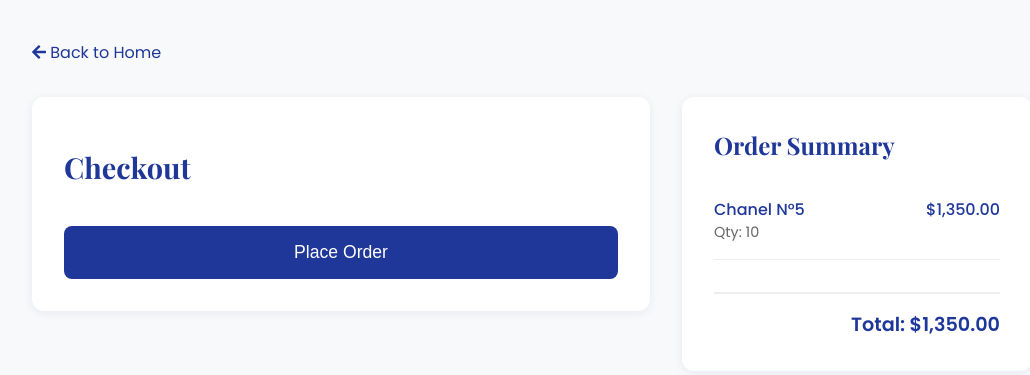
After one commit to just4zzzz/scenthaven, a PHP site: page /checkout.php in a window 1280 px wide. The commit adds this page. Shown: the top 375 px of the page, without its empty margins (108-1138 px from the left). Run offline with PHP 8.4, Linux system fonts and the light colour scheme; a user stored in the database is signed in; data comes from the database, SQL or seed files in the repository; tables that the repository leaves empty hold one stand-in row (values such as "Sample post").

Commit message:
checkout feature

```diff
--- a/cart_sidebar.php
+++ b/cart_sidebar.php
@@ -41,3 +41,6 @@ foreach ($cartItems as $item) {
 }
 echo '</div>';
 echo '<div style="margin-top:1.5rem;text-align:right;font-weight:600;color:#1e3799;font-size:1.1em;">Total: $'.number_format($total,2).'</div>';
+echo '<div style="margin-top:1rem;text-align:center;">';
+echo '<a href="checkout.php" style="display:inline-block;background:#1e3799;color:#fff;text-decoration:none;padding:12px 24px;border-radius:8px;font-weight:500;transition:background 0.3s ease;">Proceed to Checkout</a>';
+echo '</div>';
--- /dev/null
+++ b/checkout.php
@@ -0,0 +1,257 @@
+<?php
+session_start();
+require_once 'config.php';
+
+// Check if user is logged in
+if (!isset($_SESSION['loggedin']) || !$_SESSION['loggedin']) {
+    header('Location: login.php');
+    exit;
+}
+
+$userId = $_SESSION['id'];
+$success = false;
+$error = '';
+
+// Process checkout
+if ($_SERVER['REQUEST_METHOD'] === 'POST') {
+    mysqli_begin_transaction($conn);
+    try {
+        // Get cart items
+        $cartQuery = "SELECT c.id as cartId, p.id as productId, p.name, p.price, c.quantity
+                     FROM cart c
+                     JOIN products p ON c.productId = p.id
+                     WHERE c.userId = ?";
+        $cartStmt = mysqli_prepare($conn, $cartQuery);
+        mysqli_stmt_bind_param($cartStmt, 'i', $userId);
+        mysqli_stmt_execute($cartStmt);
+        $cartResult = mysqli_stmt_get_result($cartStmt);
+
+        $totalAmount = 0;
+        $cartItems = [];
+
+        while ($item = mysqli_fetch_assoc($cartResult)) {
+            $cartItems[] = $item;
+            $totalAmount += $item['price'] * $item['quantity'];
+        }
+
+        if (count($cartItems) === 0) {
+            throw new Exception('Your cart is empty');
+        }
+
+        // Create order
+        $orderQuery = "INSERT INTO orders (userId, totalAmount, status) VALUES (?, ?, 'placed')";
+        $orderStmt = mysqli_prepare($conn, $orderQuery);
+        mysqli_stmt_bind_param($orderStmt, 'id', $userId, $totalAmount);
+        mysqli_stmt_execute($orderStmt);
+        $orderId = mysqli_insert_id($conn);
+
+        // Add order items
+        $itemQuery = "INSERT INTO orderItems (orderId, productId, quantity, pricePerUnit, subtotal) VALUES (?, ?, ?, ?, ?)";
+        $itemStmt = mysqli_prepare($conn, $itemQuery);
+
+        foreach ($cartItems as $item) {
+            $subtotal = $item['price'] * $item['quantity'];
+            mysqli_stmt_bind_param($itemStmt, 'iiidi', $orderId, $item['productId'], $item['quantity'], $item['price'], $subtotal);
+            mysqli_stmt_execute($itemStmt);
+        }
+
+        // Clear cart
+        $clearCartQuery = "DELETE FROM cart WHERE userId = ?";
+        $clearCartStmt = mysqli_prepare($conn, $clearCartQuery);
+        mysqli_stmt_bind_param($clearCartStmt, 'i', $userId);
+        mysqli_stmt_execute($clearCartStmt);
+
+        mysqli_commit($conn);
+        $success = true;
+
+    } catch (Exception $e) {
+        mysqli_rollback($conn);
+        $error = $e->getMessage();
+    }
+}
+
+// Get cart items for display
+$cartQuery = "SELECT p.name, p.price, c.quantity
+             FROM cart c
+             JOIN products p ON c.productId = p.id
+             WHERE c.userId = ?";
+$cartStmt = mysqli_prepare($conn, $cartQuery);
+mysqli_stmt_bind_param($cartStmt, 'i', $userId);
+mysqli_stmt_execute($cartStmt);
+$cartResult = mysqli_stmt_get_result($cartStmt);
+
+$totalAmount = 0;
+$cartItems = [];
+
+while ($item = mysqli_fetch_assoc($cartResult)) {
+    $cartItems[] = $item;
+    $totalAmount += $item['price'] * $item['quantity'];
+}
+?>
+<!DOCTYPE html>
+<html lang="en">
+<head>
+    <meta charset="UTF-8">
+    <meta name="viewport" content="width=device-width, initial-scale=1.0">
+    <title>Checkout - Scent Haven</title>
+    <link href="https://fonts.googleapis.com/css2?family=Playfair+Display:wght@400;500;600;700&family=Poppins:wght@300;400;500;600&display=swap" rel="stylesheet">
+    <link rel="stylesheet" href="https://cdnjs.cloudflare.com/ajax/libs/font-awesome/5.15.4/css/all.min.css">
+    <style>
+        body {
+            font-family: 'Poppins', sans-serif;
+            margin: 0;
+            padding: 0;
+            background: #f8f9fa;
+            color: #333;
+        }
+        .container {
+            max-width: 1000px;
+            margin: 40px auto;
+            padding: 0 20px;
+        }
+        .checkout-grid {
+            display: grid;
+            grid-template-columns: 1fr 350px;
+            gap: 2rem;
+            align-items: start;
+        }
+        .order-summary {
+            background: white;
+            padding: 2rem;
+            border-radius: 12px;
+            box-shadow: 0 2px 10px rgba(30,55,153,0.08);
+        }
+        .order-items {
+            margin-bottom: 2rem;
+        }
+        .order-item {
+            display: flex;
+            justify-content: space-between;
+            padding: 1rem 0;
+            border-bottom: 1px solid #eee;
+        }
+        .item-details {
+            flex: 1;
+        }
+        .item-name {
+            font-weight: 500;
+            color: #1e3799;
+        }
+        .item-quantity {
+            font-size: 0.9em;
+            color: #666;
+        }
+        .item-price {
+            font-weight: 500;
+            color: #1e3799;
+        }
+        .total {
+            margin-top: 1.5rem;
+            padding-top: 1rem;
+            border-top: 2px solid #eee;
+            text-align: right;
+            font-size: 1.2em;
+            font-weight: 600;
+            color: #1e3799;
+        }
+        .checkout-form {
+            background: white;
+            padding: 2rem;
+            border-radius: 12px;
+            box-shadow: 0 2px 10px rgba(30,55,153,0.08);
+        }
+        .form-title {
+            font-family: 'Playfair Display', serif;
+            font-size: 1.8rem;
+            color: #1e3799;
+            margin-bottom: 1.5rem;
+        }
+        .checkout-btn {
+            background: #1e3799;
+            color: white;
+            border: none;
+            padding: 1rem 2rem;
+            border-radius: 8px;
+            font-size: 1.1em;
+            font-weight: 500;
+            cursor: pointer;
+            width: 100%;
+            margin-top: 1rem;
+            transition: background 0.3s ease;
+        }
+        .checkout-btn:hover {
+            background: #4a69bd;
+        }
+        .success-message {
+            text-align: center;
+            padding: 2rem;
+            background: #d4edda;
+            color: #155724;
+            border-radius: 8px;
+            margin-bottom: 1rem;
+        }
+        .error-message {
+            text-align: center;
+            padding: 2rem;
+            background: #f8d7da;
+            color: #721c24;
+            border-radius: 8px;
+            margin-bottom: 1rem;
+        }
+        .back-link {
+            display: inline-block;
+            margin-bottom: 2rem;
+            color: #1e3799;
+            text-decoration: none;
+        }
+        .back-link:hover {
+            text-decoration: underline;
+        }
+    </style>
+</head>
+<body>
+    <div class="container">
+        <a href="index.php" class="back-link"><i class="fas fa-arrow-left"></i> Back to Home</a>
+
+        <?php if ($success): ?>
+            <div class="success-message">
+                <h2><i class="fas fa-check-circle"></i> Order Placed Successfully!</h2>
+                <p>Thank you for your purchase. Your order has been confirmed.</p>
+                <a href="index.php" style="color:#155724;text-decoration:underline;">Continue Shopping</a>
+            </div>
+        <?php elseif ($error): ?>
+            <div class="error-message">
+                <h2><i class="fas fa-exclamation-circle"></i> Error</h2>
+                <p><?php echo htmlspecialchars($error); ?></p>
+            </div>
+        <?php else: ?>
+            <div class="checkout-grid">
+                <div class="checkout-form">
+                    <h1 class="form-title">Checkout</h1>
+                    <form method="post" action="checkout.php">
+                        <button type="submit" class="checkout-btn">Place Order</button>
+                    </form>
+                </div>
+
+                <div class="order-summary">
+                    <h2 style="font-family:'Playfair Display',serif;color:#1e3799;margin-top:0;">Order Summary</h2>
+                    <div class="order-items">
+                        <?php foreach ($cartItems as $item): ?>
+                            <div class="order-item">
+                                <div class="item-details">
+                                    <div class="item-name"><?php echo htmlspecialchars($item['name']); ?></div>
+                                    <div class="item-quantity">Qty: <?php echo $item['quantity']; ?></div>
+                                </div>
+                                <div class="item-price">$<?php echo number_format($item['price'] * $item['quantity'], 2); ?></div>
+                            </div>
+                        <?php endforeach; ?>
+                    </div>
+                    <div class="total">
+                        Total: $<?php echo number_format($totalAmount, 2); ?>
+                    </div>
+                </div>
+            </div>
+        <?php endif; ?>
+    </div>
+</body>
+</html>
```
